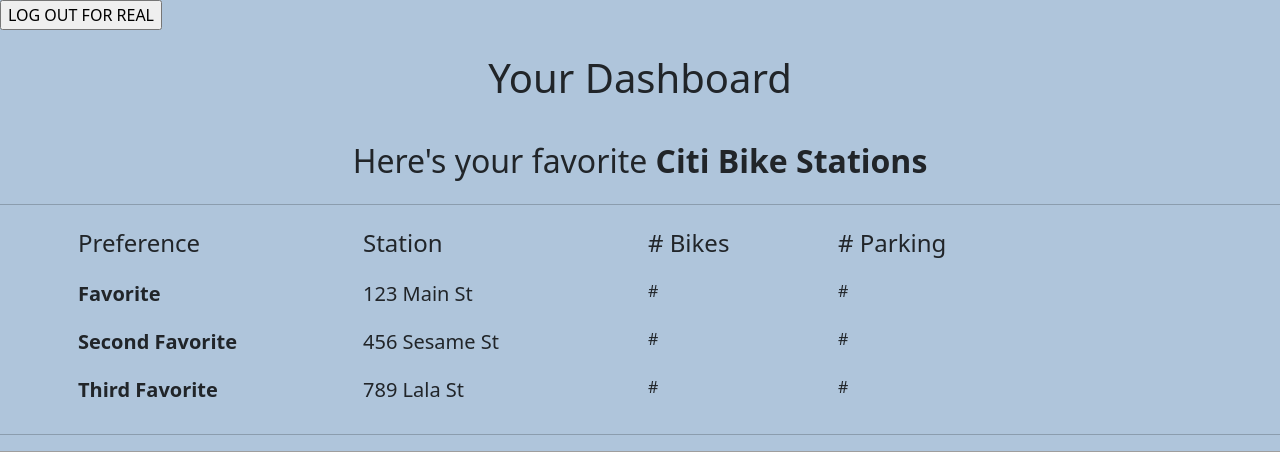
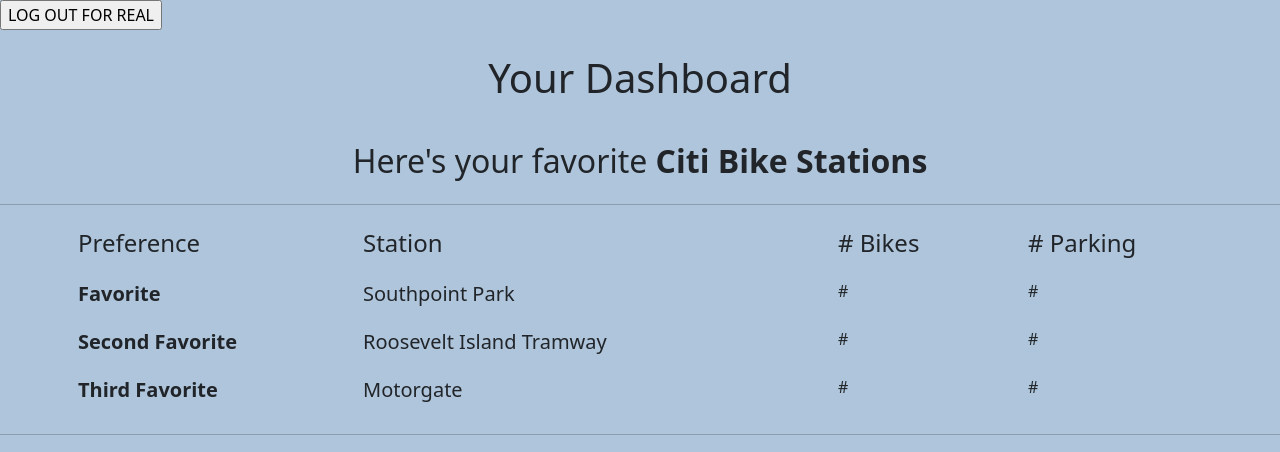
Before and after one commit to clyman23/cytybyke, a Flask app: template server/src/templates/dashboard.html in a window 1280 px wide. Shown: the part 56-508 px from the top of the page. Run offline with Flask 2, Linux system fonts and the light colour scheme; the template is opened without the code that fills it, so the values that code supplies are empty; parts of the project's set-up code (start-up, migrations or seed data) failed here and were passed over; some libraries are stand-ins or nearby versions; grey boxes are pictures that could not be loaded.

Commit message:
improving placeholders on dashboard page

```diff
--- a/server/src/templates/dashboard.html
+++ b/server/src/templates/dashboard.html
@@ -11,12 +11,13 @@
 <h1 class="text-center p-4">Your Dashboard</h1>
 <h2 class="text-center p-2">Here's your favorite <b>Citi Bike Stations</b></h2>
 <hr/>
+
 <div class="container">
     <div class="row">
         <div class="col-sm-3 p-2">
             <h4>Preference</h4>
         </div>
-        <div class="col-sm-3 p-2">
+        <div class="col-sm-5 p-2">
             <h4>Station</h4>
         </div>
         <div class="col-sm-2 p-2">
@@ -30,8 +31,8 @@
         <div class="col-sm-3 p-2">
             <h5><b>Favorite</b></h5>
         </div>
-        <div class="col-sm-3 p-2">
-            <h5>123 Main St</h5>
+        <div class="col-sm-5 p-2">
+            <h5>Southpoint Park</h5>
         </div>
         <div class="col-sm-2 p-2">
             <h6>#</h6>
@@ -45,8 +46,8 @@
         <div class="col-sm-3 p-2">
             <h5><b>Second Favorite</b></h5>
         </div>
-        <div class="col-sm-3 p-2">
-            <h5>456 Sesame St</h5>
+        <div class="col-sm-5 p-2">
+            <h5>Roosevelt Island Tramway</h5>
         </div>
         <div class="col-sm-2 p-2">
             <h6>#</h6>
@@ -60,8 +61,8 @@
         <div class="col-sm-3 p-2">
             <h5><b>Third Favorite</b></h5>
         </div>
-        <div class="col-sm-3 p-2">
-            <h5>789 Lala St</h5>
+        <div class="col-sm-5 p-2">
+            <h5>Motorgate</h5>
         </div>
         <div class="col-sm-2 p-2">
             <h6>#</h6>
@@ -74,7 +75,9 @@
 
 <hr/>
 
-<img class = " w-100 px-0" src="https://static.hwpi.harvard.edu/files/styles/os_files_xxlarge/public/datasmart/files/map_monday_12-11_image_1.png?m=1626890139&itok=19QrxLfq" class="rounded float-right" alt="">
+<div style="display: flex; justify-content: center;">
+    <iframe src="https://www.google.com/maps/embed?pb=!1m18!1m12!1m3!1d3118.2950722309115!2d-73.95902665475894!3d40.75430691474512!2m3!1f0!2f0!3f0!3m2!1i1024!2i768!4f13.1!3m3!1m2!1s0x89c258dfce46cceb%3A0x3be2bbe969c4c472!2sCiti%20Bike%3A%20Southpoint%20Park!5e0!3m2!1sen!2sus!4v1650590640779!5m2!1sen!2sus"  width="600" height="450" style="border:0;" allowfullscreen="" loading="lazy" referrerpolicy="no-referrer-when-downgrade" class="p-3"></iframe>
+</div>
 
 <script src="https://www.gstatic.com/firebasejs/9.6.4/firebase-app-compat.js"></script>
 <script src="https://www.gstatic.com/firebasejs/9.6.4/firebase-auth-compat.js"></script>
```
